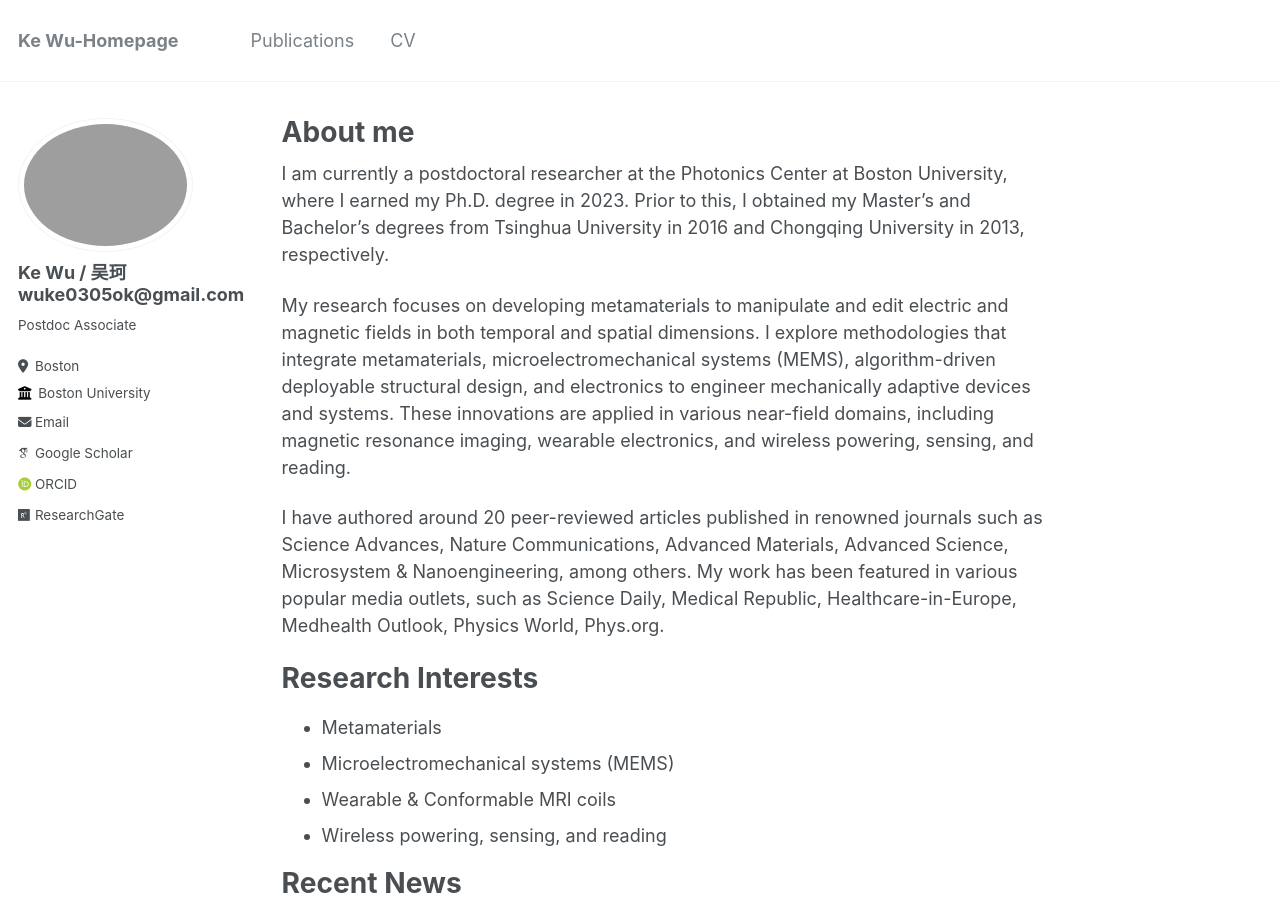
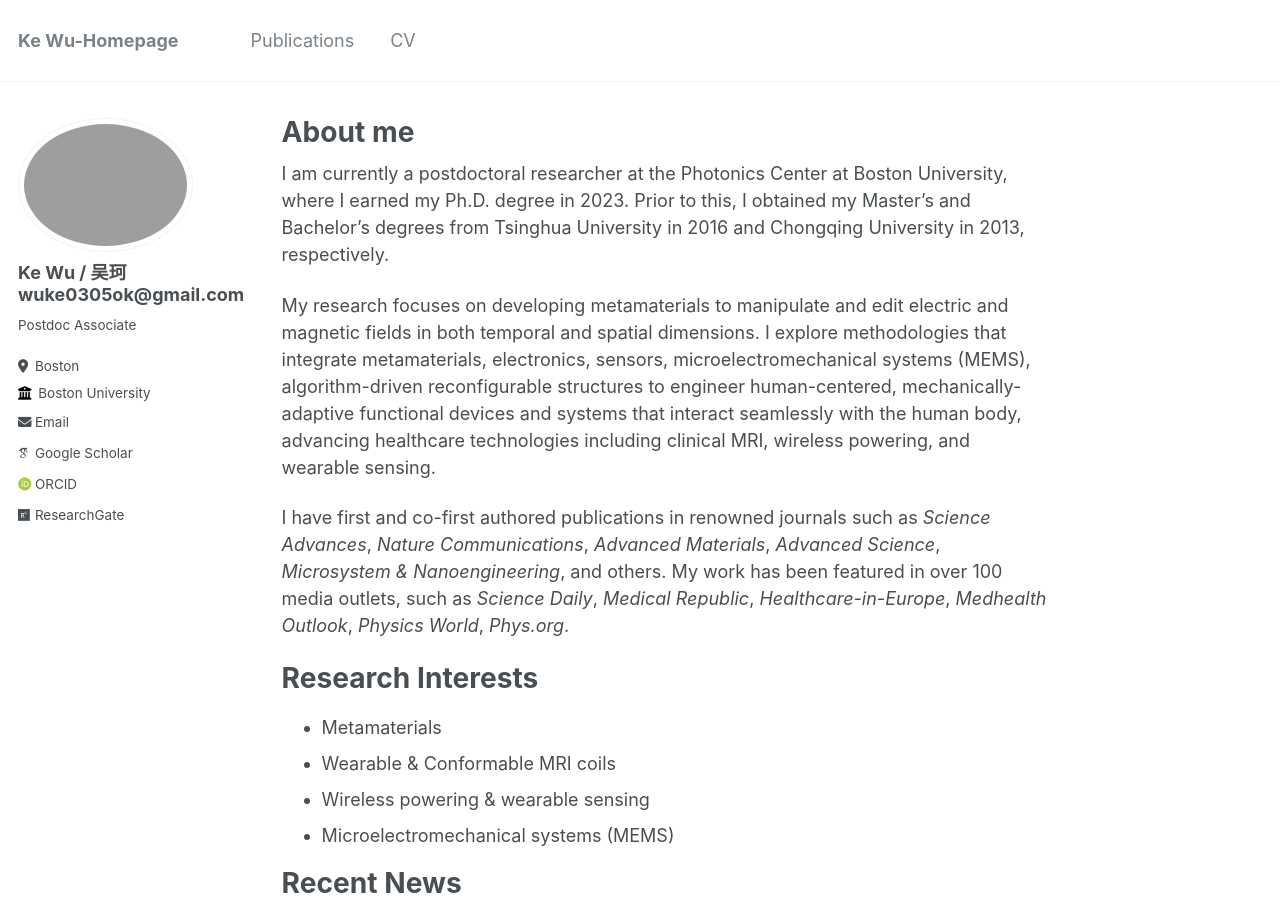
Before and after one commit to wuke0305/wuke0305.github.io, a Jekyll site: the page built from _pages/about.md, in a window 1280 px wide and 900 px high. Built offline with Jekyll 4.4.1, drawn with Linux system fonts in a browser that asks for light colours; some web fonts are replaced.

Commit message:
Update about.md

```diff
--- a/_pages/about.md
+++ b/_pages/about.md
@@ -8,16 +8,17 @@ redirect_from:
 ---
 I am currently a postdoctoral researcher at the Photonics Center at Boston University, where I earned my Ph.D. degree in 2023. Prior to this, I obtained my Master’s and Bachelor’s degrees from Tsinghua University in 2016 and Chongqing University in 2013, respectively.
 
-My research focuses on developing metamaterials to manipulate and edit electric and magnetic fields in both temporal and spatial dimensions. I explore methodologies that integrate metamaterials, microelectromechanical systems (MEMS), algorithm-driven deployable structural design, and electronics to engineer mechanically adaptive devices and systems. These innovations are applied in various near-field domains, including magnetic resonance imaging, wearable electronics, and wireless powering, sensing, and reading.
+My research focuses on developing metamaterials to manipulate and edit electric and magnetic fields in both temporal and spatial dimensions. I explore methodologies that integrate metamaterials, electronics, sensors, microelectromechanical systems (MEMS), algorithm-driven reconfigurable structures to engineer human-centered, mechanically-adaptive functional devices and systems that interact seamlessly with the human body, advancing healthcare technologies including clinical MRI, wireless powering, and wearable sensing.
 
-I have authored around 20 peer-reviewed articles published in renowned journals such as Science Advances, Nature Communications, Advanced Materials, Advanced Science, Microsystem & Nanoengineering, among others. My work has been featured in various popular media outlets, such as Science Daily, Medical Republic, Healthcare-in-Europe, Medhealth Outlook, Physics World, Phys.org.
+
+I have first and co-first authored publications in renowned journals such as _Science Advances_, _Nature Communications_, _Advanced Materials_, _Advanced Science_, _Microsystem & Nanoengineering_, and others. My work has been featured in over 100 media outlets, such as _Science Daily_, _Medical Republic_, _Healthcare-in-Europe_, _Medhealth Outlook_, _Physics World_, _Phys.org_.
 
 Research Interests
 ======
 * Metamaterials
+* Wearable & Conformable MRI coils
+* Wireless powering & wearable sensing
 * Microelectromechanical systems (MEMS)
-* Wearable & Conformable MRI coils
-* Wireless powering, sensing, and reading
 
 Recent News
 ======
```
